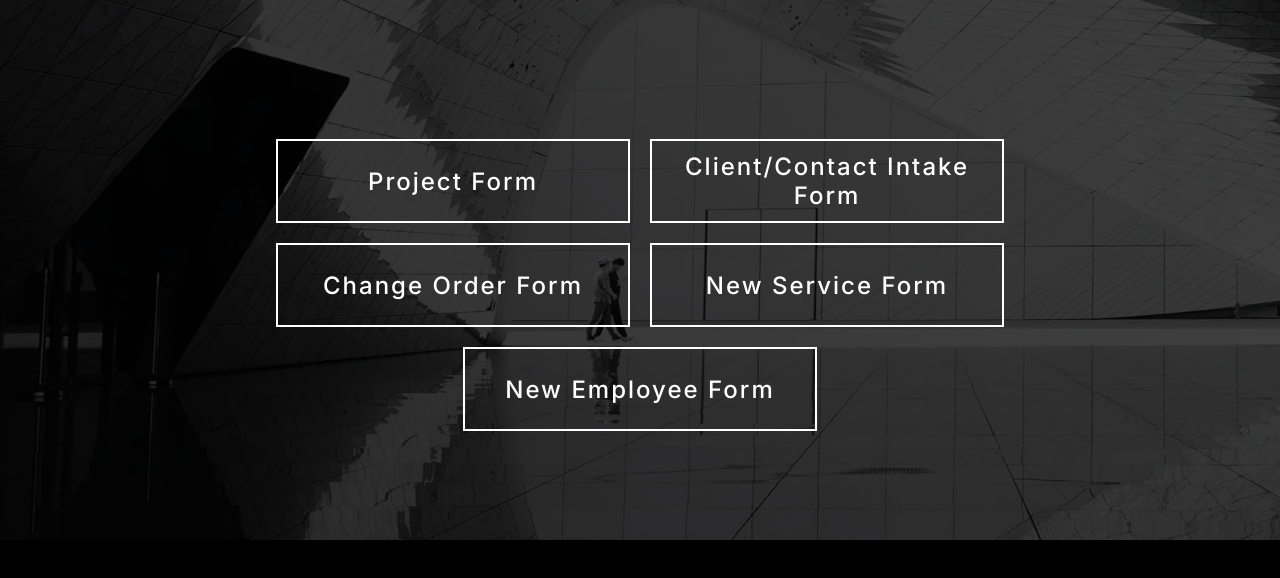
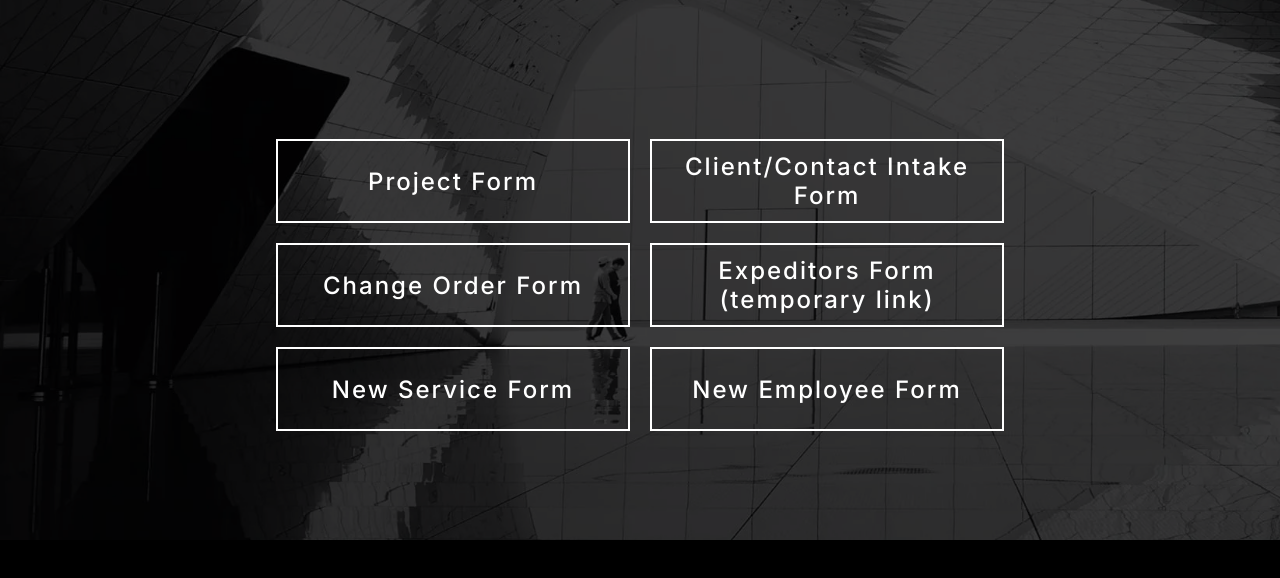
Before and after one commit to romanazark/internal-homepage, a plain HTML site: page index.html in a window 1280 px wide. Shown: the part 260-838 px from the top of the page. Drawn offline with Linux system fonts and the light colour scheme.

Commit message:
Updates from 03/19
Added "Expeditors Form" (until solve the issue with Github and Vercel - with temporary link)

```diff
--- a/index.html
+++ b/index.html
@@ -16,6 +16,7 @@
             <a href="https://azark-new-project-form.vercel.app/" class="link link-project-form">Project Form</a>
             <a href="https://form.jotform.com/241561757509059" class="link link-change-form">Client/Contact Intake Form</a>
             <a href="https://azark-change-order-form.vercel.app/" class="link link-client-form">Change Order Form</a>
+            <a href="https://romanazark.github.io/expeditors-form/" class="link link-expeditors-form">Expeditors Form (temporary link)</a>
             <a href="https://airtable.com/apphyPAEq7ZqPB9bI/shrvpFe13fs4ShtXQ" class="link link-service-form">New Service Form</a>
             <a href="https://airtable.com/apphyPAEq7ZqPB9bI/shrxUFc2KMHXcvvhT" class="link link-employee-form">New Employee Form</a>
         </div>
--- a/style.css
+++ b/style.css
@@ -105,12 +105,16 @@ body {
     animation: slideIn 0.5s forwards 1.5s; /* Slide in */
 }
 
-.link-service-form {
+.link-expeditors-form {
     animation: slideIn 0.5s forwards 2s; /* Slide in */
 }
 
+.link-service-form {
+    animation: slideIn 0.5s forwards 2.5s; /* Slide in */
+}
+
 .link-employee-form {
-    animation: slideIn 0.5s forwards 2.5s; /* Slide in */
+    animation: slideIn 0.5s forwards 3s; /* Slide in */
 }
 
 @keyframes slideIn {
```
